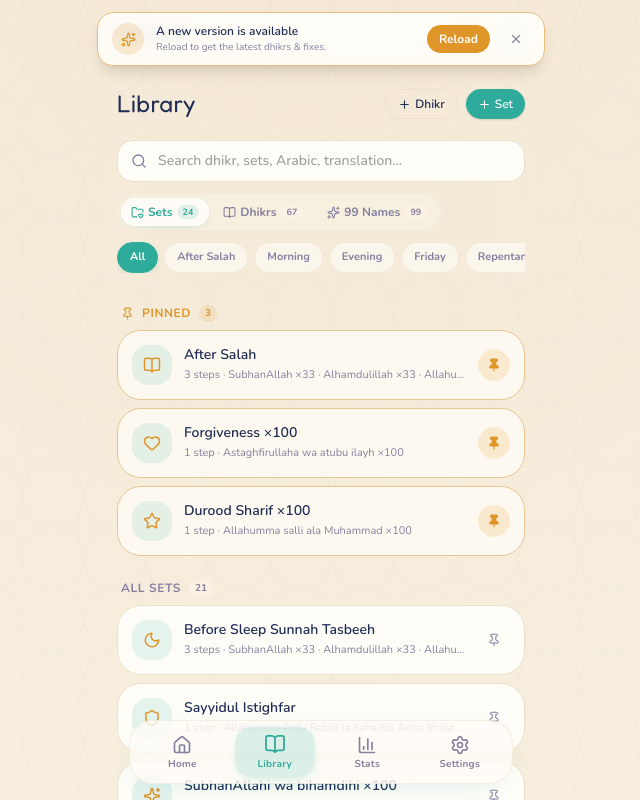
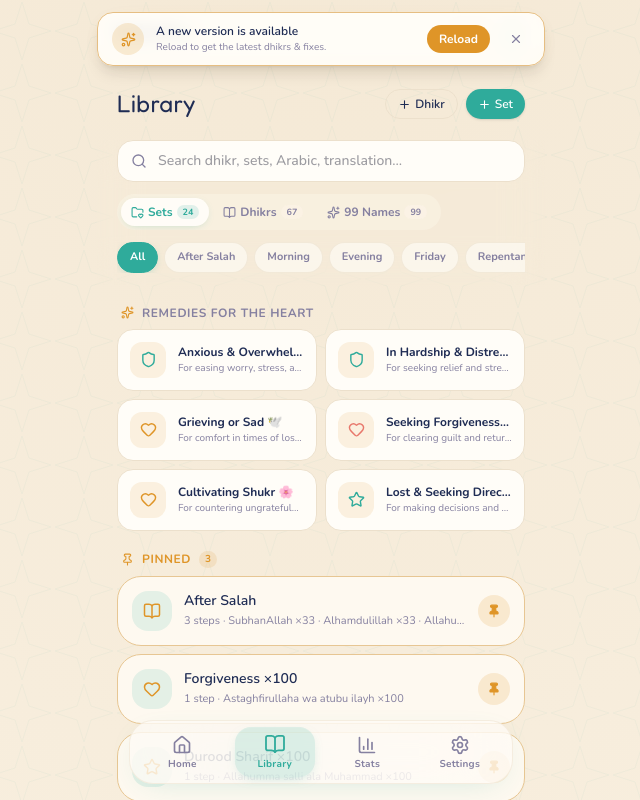
Before and after one commit to arsallanShahab/tasbeeh-counter, a React (Vite) app: page /library in a window 1280 px wide. Shown: the top 800 px of the page, without its empty margins (319-959 px from the left). Built offline with nearby package versions, Linux system fonts and the light colour scheme; a web font is replaced by a local one.

Commit message:
feat: relocate discovery sections to Library and implement one-time home layout reset with updated visual styling

```diff
--- a/src/components/home/HomeView.jsx
+++ b/src/components/home/HomeView.jsx
@@ -240,7 +240,7 @@ export const HomeView = () => {
   const renderPinned = () => (
     <div key="pinned">
       <div className="mb-3 flex items-center justify-between">
-        <h2 className="font-display text-base font-semibold text-[var(--text)]">Your widgets</h2>
+        <h2 className="font-display text-base font-semibold text-[var(--text)]">Your Dhikr</h2>
         <div className="flex items-center gap-3">
           {pinnedItems.length > 1 && (
             <button
@@ -285,14 +285,14 @@ export const HomeView = () => {
                       {isList ? (
                         <div
                           className="mb-2.5 flex h-9 w-9 items-center justify-center rounded-xl"
-                          style={{ background: "var(--surface2)" }}
+                          style={{ background: "color-mix(in srgb, var(--gold) 14%, transparent)" }}
                         >
                           <Ico size={18} className="text-[var(--gold)]" />
                         </div>
                       ) : (
                         <div
                           className="mb-2.5 flex h-9 w-9 items-center justify-center rounded-xl font-arabic text-lg text-[var(--gold)]"
-                          style={{ background: "var(--surface2)" }}
+                          style={{ background: "color-mix(in srgb, var(--gold) 14%, transparent)" }}
                         >
                           {data.arabic.charAt(0)}
                         </div>
--- a/src/components/library/LibraryView.jsx
+++ b/src/components/library/LibraryView.jsx
@@ -2,11 +2,11 @@ import React, { useEffect, useMemo, useRef, useState } from "react";
 import { AnimatePresence, motion } from "motion/react";
 import {
   Plus, Trash2, Pin, Sparkles, Search, X, Check,
-  BookOpen, FolderHeart, ChevronRight,
+  BookOpen, FolderHeart, ChevronRight, ArrowRight,
 } from "lucide-react";
 import { useApp } from "../../context/AppContext";
 import Card from "../common/Card";
-import { OCCASIONS, ICONS } from "../../constants/dhikrData";
+import { OCCASIONS, ICONS, EMOTIONAL_REMEDIES } from "../../constants/dhikrData";
 
 const spring = { type: "spring", stiffness: 320, damping: 28 };
 
@@ -238,6 +238,7 @@ export const LibraryView = () => {
     dhikrs, setDhikrs, lists, setLists, pinned, setPinned,
     setModal, dById, togglePin: rawTogglePin, startList, startDhikr,
     settings, searchQuery, setSearchQuery, activeOccasion, setActiveOccasion,
+    setView,
   } = useApp();
 
   const [tab, setTab] = useState("sets"); // "sets" | "dhikrs"
@@ -543,6 +544,39 @@ export const LibraryView = () => {
         </div>
       </div>
 
+      {/* Discovery: Remedies for the Heart — only on the default (unfiltered) view */}
+      {!filtersActive && (
+        <section className="space-y-2">
+          <h2 className="flex items-center gap-2 pl-1 text-xs font-bold uppercase tracking-wider text-[var(--muted)]">
+            <Sparkles size={13} className="text-[var(--gold)]" /> Remedies for the Heart
+          </h2>
+          <div className="grid grid-cols-1 sm:grid-cols-2 gap-2">
+            {Object.entries(EMOTIONAL_REMEDIES).map(([key, rem]) => {
+              const RemIcon = rem.icon;
+              return (
+                <motion.button
+                  key={key}
+                  whileTap={{ scale: 0.98 }}
+                  onClick={() => setActiveOccasion(key)}
+                  className="flex items-center gap-3 rounded-2xl border border-[var(--line)] bg-[var(--surface)] p-3 text-left cursor-pointer"
+                >
+                  <div
+                    className="flex h-9 w-9 shrink-0 items-center justify-center rounded-xl"
+                    style={{ background: "color-mix(in srgb, var(--gold) 12%, transparent)", color: rem.color }}
+                  >
+                    <RemIcon size={17} />
+                  </div>
+                  <div className="min-w-0 flex-1">
+                    <span className="block text-xs font-bold text-[var(--text)] truncate">{rem.label}</span>
+                    <span className="block text-[10px] text-[var(--muted)] mt-0.5 leading-snug truncate">{rem.desc}</span>
+                  </div>
+                </motion.button>
+              );
+            })}
+          </div>
+        </section>
+      )}
+
       {/* Pinned section — only when no filter */}
       <AnimatePresence>
         {pinnedItems.length > 0 && (
@@ -715,6 +749,33 @@ export const LibraryView = () => {
             </>
           ) : (
             <>
+              {/* Asma-ul-Husna contemplation mode — the dedicated swipe-through
+                  flow, surfaced here since Library is the discovery home. */}
+              {!filtersActive && (
+                <motion.button
+                  whileTap={{ scale: 0.98 }}
+                  onClick={() => setView("names")}
+                  className="mb-3 flex w-full items-center gap-3 rounded-2xl p-4 text-left cursor-pointer shadow-sm"
+                  style={{
+                    background: "color-mix(in srgb, var(--gold) 12%, transparent)",
+                    border: "1px solid color-mix(in srgb, var(--gold) 30%, transparent)",
+                  }}
+                >
+                  <div
+                    className="flex h-10 w-10 shrink-0 items-center justify-center rounded-2xl"
+                    style={{ background: "var(--gold)", color: "#1a1206" }}
+                  >
+                    <Sparkles size={19} />
+                  </div>
+                  <div className="min-w-0 flex-1">
+                    <p className="font-display text-sm font-bold text-[var(--text)]">Contemplation Mode</p>
+                    <p className="text-[11px] text-[var(--muted)] leading-snug">
+                      Flow through the 99 Names one by one, with meanings.
+                    </p>
+                  </div>
+                  <ArrowRight size={16} className="text-[var(--gold)] shrink-0" />
+                </motion.button>
+              )}
               {unpinnedNames.length === 0 ? (
                 filteredNames.length === 0 ? (
                   <EmptyState
--- a/src/components/settings/SettingsView.jsx
+++ b/src/components/settings/SettingsView.jsx
@@ -1019,7 +1019,11 @@ export const SettingsView = () => {
           <span className="text-[var(--text)]">Home Layout</span>
         </div>
         <p className="mb-3 text-[11px] text-[var(--muted)] leading-relaxed">
-          Reorder or hide sections on the Home page. The Continue Session widget always sits at the top when an active session exists.
+          Reorder or hide sections on Home. The date &amp; occasion intro and the
+          Continue Session widget always stay pinned to the top. The discovery
+          sections — Suggested, Quick Collections, Remedies and Asma-ul-Husna —
+          now live in the Library and are off here by default; switch any back on
+          to also surface it on Home.
         </p>
         <HomeSectionsEditor
           value={settings.homeSections || DEFAULT_HOME_SECTIONS}
@@ -1027,14 +1031,16 @@ export const SettingsView = () => {
         />
       </Card>
 
-      {/* Quick Collections — Home grid configuration */}
+      {/* Quick Collections — Home grid configuration (only when enabled above) */}
       <Card className="px-5 py-4">
         <div className="mb-1 flex items-center gap-3 font-semibold text-sm">
           <LayoutGrid size={19} className="text-[var(--gold)]" />
           <span className="text-[var(--text)]">Quick Collections</span>
         </div>
         <p className="mb-3 text-[11px] text-[var(--muted)] leading-relaxed">
-          Choose which occasion shortcuts appear on the Home grid, and in what order. Tapping one opens the Library filtered to that category.
+          Occasion shortcuts for the optional Quick Collections section. They only
+          appear on Home if you enable that section in Home Layout above — tapping
+          one opens the Library filtered to that category.
         </p>
         <QuickCollectionsEditor
           value={settings.quickCollections || DEFAULT_QUICK_COLLECTIONS}
--- a/src/constants/dhikrData.js
+++ b/src/constants/dhikrData.js
@@ -1168,20 +1168,23 @@ export const DEFAULT_QUICK_COLLECTIONS = ["morning", "evening", "after-salah", "
 export const HOME_SECTIONS = {
   prayer: { label: "Prayer Times" },
   streak: { label: "Daily Streak & Goal" },
+  pinned: { label: "Your Dhikr" },
+  suggested: { label: "Suggested Session" },
+  quick: { label: "Quick Collections" },
   remedies: { label: "Remedies for the Heart" },
   asmaul_husna: { label: "Asma-ul-Husna Mode" },
-  quick: { label: "Quick Collections" },
-  suggested: { label: "Suggested Session" },
-  pinned: { label: "Your Widgets" },
 };
+// Every section is visible by default so users discover all features; they can
+// hide any in Settings → Display → Home Layout. The discovery launchers also
+// live in the Library, but stay on here unless the user turns them off.
 export const DEFAULT_HOME_SECTIONS = [
   { key: "prayer", visible: true },
   { key: "streak", visible: true },
+  { key: "pinned", visible: true },
+  { key: "suggested", visible: true },
+  { key: "quick", visible: true },
   { key: "remedies", visible: true },
   { key: "asmaul_husna", visible: true },
-  { key: "quick", visible: true },
-  { key: "suggested", visible: true },
-  { key: "pinned", visible: true },
 ];
 
 export const EMOTIONAL_REMEDIES = {
--- a/src/context/AppContext.jsx
+++ b/src/context/AppContext.jsx
@@ -186,6 +186,17 @@ export const AppProvider = ({ children }) => {
         const missingSections = DEFAULT_HOME_SECTIONS.filter(s => !existingKeys.includes(s.key));
         if (missingSections.length > 0) {
           loadedSettings.homeSections = [...loadedSettings.homeSections, ...missingSections];
+        }
+
+        // One-time correction: an earlier build hid the discovery launchers on
+        // Home. We've since decided every section should be visible by default
+        // (users hide what they don't want), so re-show them once.
+        if (!store.get("home_show_all_v1", false)) {
+          const relocated = new Set(["remedies", "quick", "suggested", "asmaul_husna"]);
+          loadedSettings.homeSections = loadedSettings.homeSections.map((s) =>
+            relocated.has(s.key) ? { ...s, visible: true } : s
+          );
+          store.set("home_show_all_v1", true);
         }
       }
 
```
